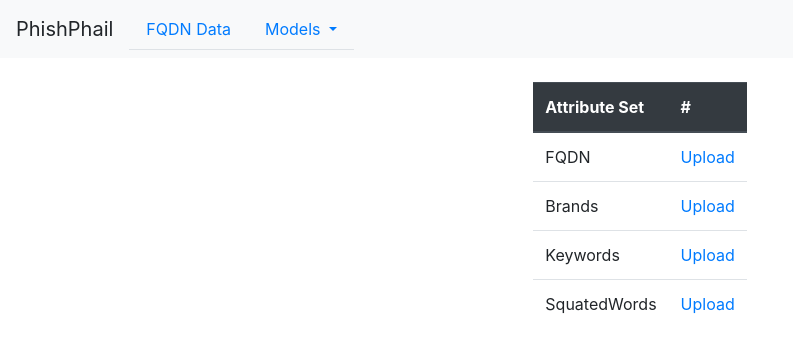
After one commit to Austiller/PhishPhail, a Django app: page /trainer/update_training_data/ in a window 1280 px wide. The commit adds this page. Shown: the top 353 px of the page, without its empty margins (0-793 px from the left). Run offline with Django 3.2, Linux system fonts and the light colour scheme; some libraries are stand-ins or nearby versions.

Commit message:
Preparation to allow for training data update
added new drop down item and urls to allow for updated training data to be uploaded

```diff
--- a/templates/base.html
+++ b/templates/base.html
@@ -34,7 +34,7 @@
             <div class="dropdown-menu" >
               <a class="dropdown-item" href="{% url 'models' %}">View Models</a>
               <a class="dropdown-item" href="{% url 'createModel' %}">Create Model</a>
-
+              <a class="dropdown-item" href="{% url 'update_training_data' %}">Update Training Data</a>
             </div>
 
             <li class="nav-item ">
--- a/templates/trainer/fqdninstance_list.html
+++ b/templates/trainer/fqdninstance_list.html
@@ -33,16 +33,18 @@
               <th>Domain</th>
               <th>SubDomain</th>
               <th>Date Seen</th>
+
             </tr>
           </thead>
           <tbody>
             {% for fqdn in fqdn_list %}
               <tr>
                 <td><a href="{% url 'view_fqdn_details' fqdn.pk %}">{{ fqdn.fqdn_full }}</a></td>
-                <td>{{ fqdn.score }}</td>
+                <td>{{ fqdn.score|floatformat:2 }}</td>
                 <td>{{ fqdn.fqdn_type }}</td>
                 <td>{{ fqdn.fqdn_domain }}</td>
                 <td>{{ fqdn.fqdn_subdomain }}</td>
+
                 <td> {{fqdn.date_seen}}</td>
               </tr>
             {% empty %}
--- /dev/null
+++ b/templates/trainer/trainer_upload.html
@@ -0,0 +1,42 @@
+
+{% extends "base.html" %}
+
+
+{% block content %}
+   <div class="d-flex justify-content-center align-items-center m-3">
+    <div class="d-flex flex-column justify-content-center">
+      <div class="d-flex flex-row mb-2">
+
+      </div>
+      <div>
+        <table   class="table">
+          <thead class="thead-dark">
+            <tr>
+              <th>Attribute Set</th>
+                <th>#</th>
+            </tr>
+          </thead>
+          <tbody>
+
+              <tr>
+                <td>FQDN</td>
+                <td><a href="{% url 'update_fqdn' %}" role="button">Upload</a></td>
+              </tr>
+                   <tr>
+                <td>Brands</td>
+                <td><a href="{% url 'update_brands' %}" role="button">Upload</a></td>
+              </tr>
+                   <tr>
+                <td>Keywords</td>
+                <td><a href="{% url 'update_keywords' %}" role="button">Upload</a></td>
+              </tr>
+                 <tr>
+                <td>SquatedWords</td>
+                <td><a href="{% url 'update_squatedwords' %}" role="button">Upload</a></td>
+              </tr>
+          </tbody>
+        </table>
+      </div>
+    </div>
+</div>
+{% endblock %}
--- a/trainer/urls.py
+++ b/trainer/urls.py
@@ -7,8 +7,9 @@ urlpatterns = [
 
     path('create/',views.ModelCreateView.as_view(), name='createModel'),
     path('<int:pk>/details/', views.fqdninstance_details, name='view_fqdn_details'),
-
-
-
-
+    path('update_training_data/', views.updateTrainingData, name='update_training_data'),
+    path('update_training_data/brands/', views.updateTrainingData, name='update_brands'),
+    path('update_training_data/keywords/', views.updateTrainingData, name='update_keywords'),
+    path('update_training_data/squatedwords/', views.updateTrainingData, name='update_squatedwords'),
+    path('update_training_data/fqdn/', views.updateTrainingData, name='update_fqdn')
 ]
--- a/trainer/views.py
+++ b/trainer/views.py
@@ -7,7 +7,7 @@ from trainer.trainer import AttributeManager,Trainer
 from trainer.forms import ModelForm,  ModelDetails, ModelEdit
 from trainer.models import Model, FQDNInstance, KeyWord
 from .forms import ModelForm
-
+from django import forms
 
 @background(name="Train_Model")
 def train_model(modelName,model_id):
@@ -18,6 +18,10 @@ def train_model(modelName,model_id):
     return 1
 
 
+
+def updateTrainingData(request):
+    context = {}
+    return render(request,'trainer/trainer_upload.html',context)
 
 # Model Form create
 class ModelCreateView (CreateView):
@@ -52,6 +56,8 @@ class FQDNInstanceListView(ListView):
 
     def get_context_data (self,**kwargs):
         context = super(FQDNInstanceListView,self).get_context_data(**kwargs)
+
+
         paginator = context['paginator']
 
 
@@ -69,7 +75,7 @@ class FQDNInstanceListView(ListView):
         return context
 
     def  get_queryset(self):
-        return FQDNInstance.objects.all().filter(score__gte=0.5)
+        return FQDNInstance.objects.all().filter(score__gte=0.75)
 
 
 def fqdninstance_details (request,pk):
```
Also changed, not shown: trainer/forms.py (+25 -1 lines), trainer/templates/trainer_settings.html (deleted, +0 -9 lines).
